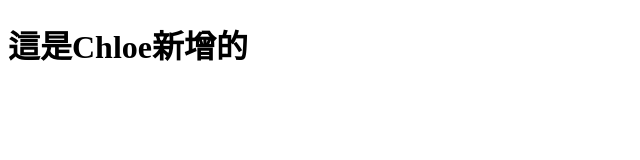
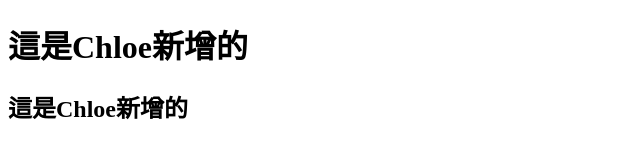
Before and after one commit to Chloe10430632/GroupProject, a plain HTML site: page index.html in a window 1280 px wide. Shown: the whole page, without its empty margins (0-640 px from the left). Drawn offline with Linux system fonts and the light colour scheme.

Commit message:
feat: 在index.html新增<h2>標籤內容

```diff
--- a/index.html
+++ b/index.html
@@ -9,6 +9,7 @@
 
 <body>
     <h1>這是Chloe新增的</h1>
+    <h2>這是Chloe新增的</h2>
 
 </body>
 
```
